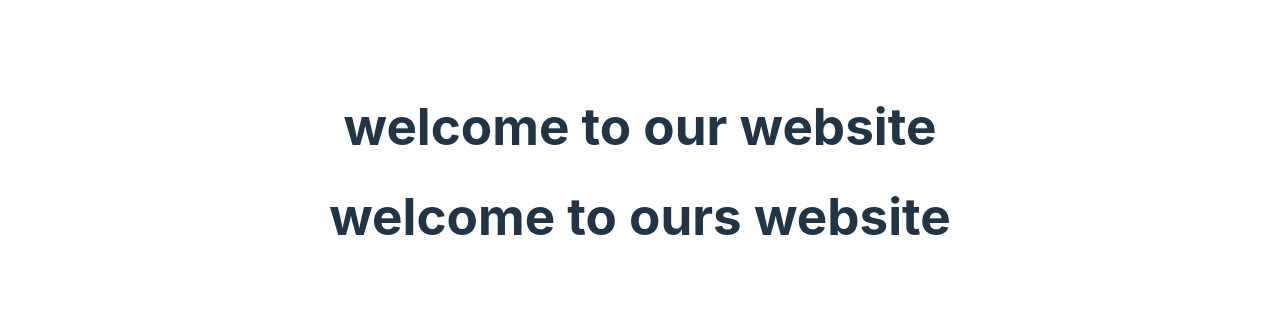
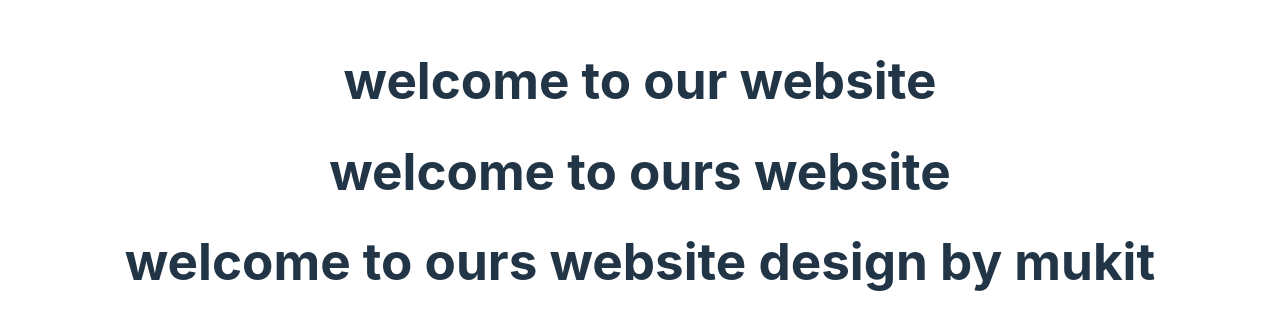
Before and after one commit to MukitHossen7/burger-shop, a React (Vite) app: page / in a window 1280 px wide. Shown: the part 229-558 px from the top of the page. Built offline with nearby package versions, Linux system fonts and the light colour scheme.

Commit message:
change the name

```diff
--- a/src/App.jsx
+++ b/src/App.jsx
@@ -5,6 +5,7 @@ function App() {
     <div>
       <h1>welcome to our website</h1>
       <h1>welcome to ours website</h1>
+      <h1>welcome to ours website design by mukit</h1>
     </div>
   );
 }
```
